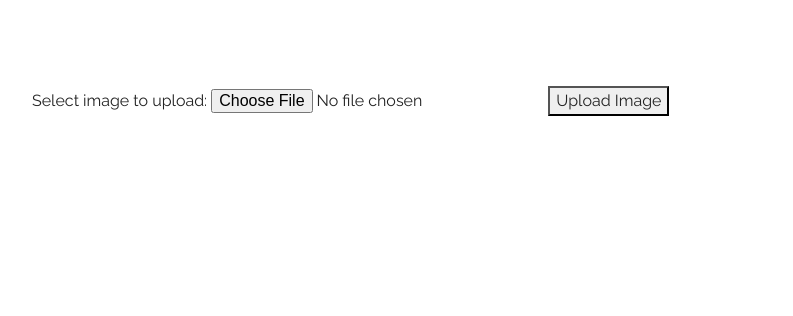
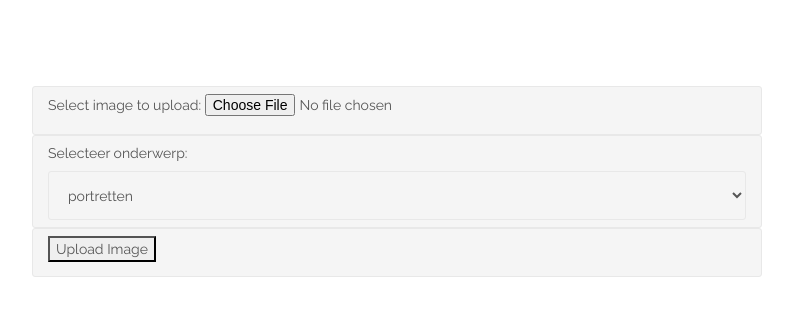
Before and after one commit to BobWez98/Photo, a PHP site: page /adminPaneel.php in a window 1280 px wide. Shown: the part 90-406 px from the top of the page, without its empty margins (53-846 px from the left). Run offline with PHP 8.4, Linux system fonts and the light colour scheme; some web fonts are replaced.

Commit message:
file upload bijna af in adminPaneel

```diff
--- a/adminPaneel.php
+++ b/adminPaneel.php
@@ -93,10 +93,24 @@ session_start();
 
             <section id="Upload">
 
-                <form action="upload.php" method="post" enctype="multipart/form-data">
+                <form class="form-group" action="upload.php" method="post" enctype="multipart/form-data">
+                    <div class="form-control">
                     Select image to upload:
                         <input type="file" name="fileToUpload" id="fileToUpload">
+                    </div>
+
+                            <div class="form-control">
+                        <label for="sel1">Selecteer onderwerp:</label>
+                        <select class="form-control" name="dir" id="onderwerpen">
+                            <option>portretten</option>
+                            <option>huwelijken</option>
+                            <option>natuur</option>
+
+                        </select>
+                    </div>
+                    <div class="form-control">
                         <input type="submit" value="Upload Image" name="submit">
+                    </div>
                 </form>
 
             </section>
--- a/db.php
+++ b/db.php
@@ -6,7 +6,7 @@
  * Time: 15:17
  */
 
-$conn = mysqli_connect("localhost","root","usbw","mambo");
+$conn = new mysqli("localhost","root","","mambo_db");
 
 
 
--- a/upload.php
+++ b/upload.php
@@ -1,5 +1,6 @@
 <?php
-$target_dir = "uploads/";
+
+$target_dir =  $_POST['dir']."/";
 $target_file = $target_dir . basename($_FILES["fileToUpload"]["name"]);
 $uploadOk = 1;
 $imageFileType = pathinfo($target_file,PATHINFO_EXTENSION);
@@ -42,5 +43,5 @@ if ($uploadOk == 0) {
     }
 }
 
-header('Location: weergeven.php');
+header('Location: adminPaneel.php');
 ?>
```
